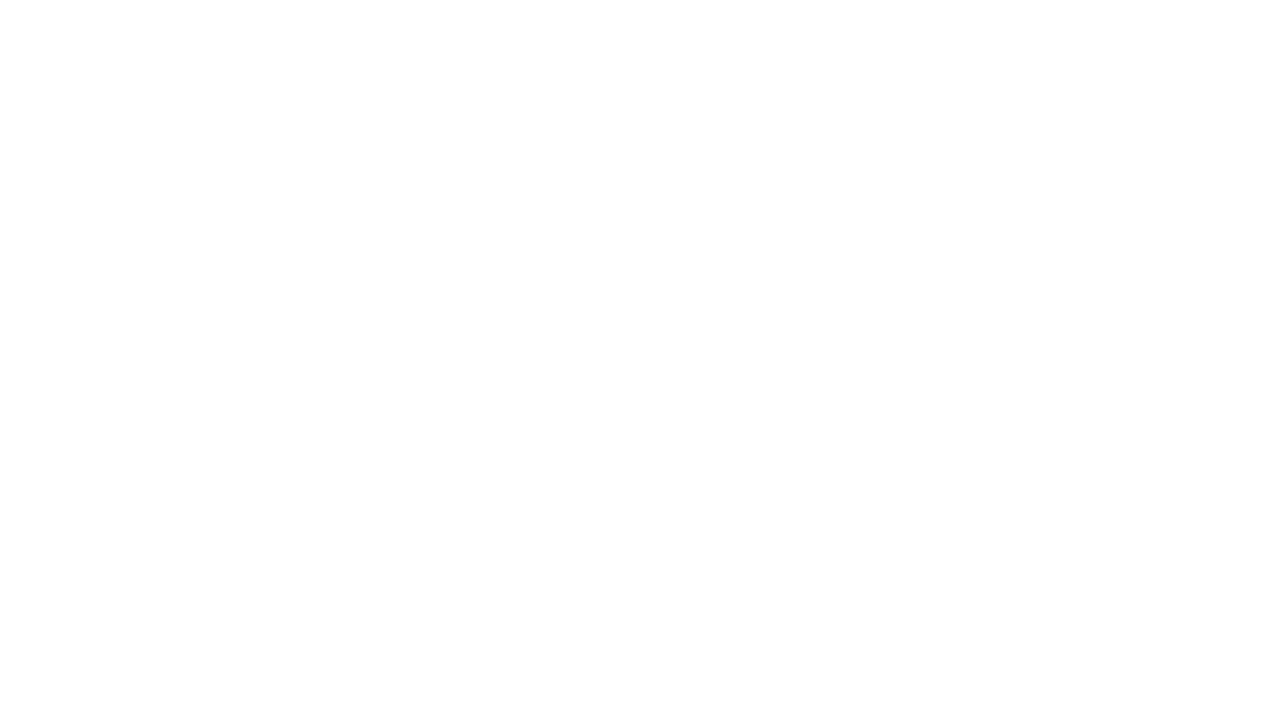
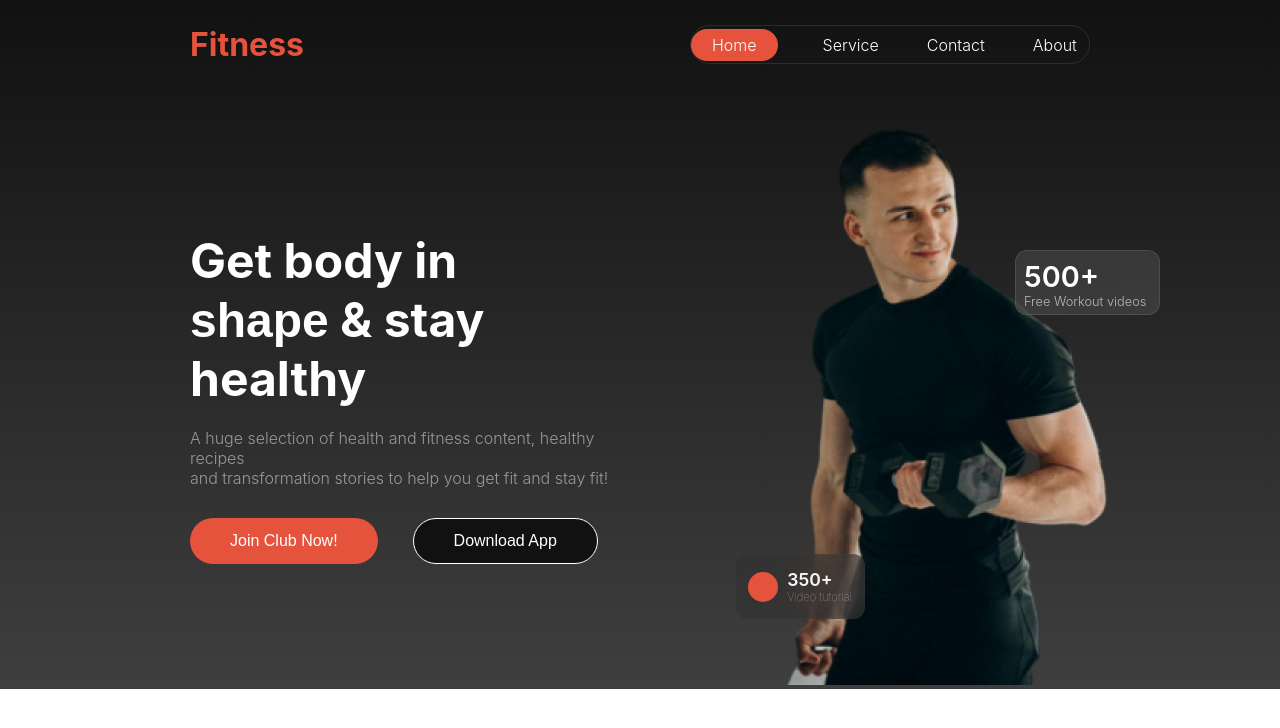
Before and after one commit to jacckj75/assignment-2, a plain HTML site: page index.html in a window 1280 px wide. Drawn offline with Linux system fonts and the light colour scheme; a web font is replaced by a local one.

Commit message:
header part push

```diff
--- a/index.html
+++ b/index.html
@@ -3,9 +3,61 @@
 <head>
     <meta charset="UTF-8">
     <meta name="viewport" content="width=device-width, initial-scale=1.0">
-    <title>Document</title>
+    <title>Assignment-2</title>
+    <link rel="stylesheet" href="style.css">
+    <link rel="stylesheet" href="responsive.css">
+    <link href="https://fonts.cdnfonts.com/css/miama" rel="stylesheet">
+    <link rel="stylesheet" href="https://cdnjs.cloudflare.com/ajax/libs/font-awesome/6.6.0/css/all.min.css" integrity="sha512-Kc323vGBEqzTmouAECnVceyQqyqdsSiqLQISBL29aUW4U/M7pSPA/gEUZQqv1cwx4OnYxTxve5UMg5GT6L4JJg==" crossorigin="anonymous" referrerpolicy="no-referrer" />
+
 </head>
 <body>
+    <!-- header start -->
+    <header>
 
+        <nav class="nav-bar-headers">
+            <div class="nav-bar-heading">
+             Fitness
+            </div>
+            <div class="nav-bar">
+             <span class="nav-bar-home"><a href="">Home</a></span>
+             <a href="">Service</a>
+             <a href="">Contact</a>
+             <a href="">About</a>
+            </div>
+
+            <div class="nav-bar-menu">
+             <i class="fa-solid fa-bars" style="color: #FFD43B;"></i>
+            </div>
+         </nav>
+         <div class="body-shape-container">
+
+             <div class="body-shape-content">
+              <h1>Get body in <br><span id="shape">shape</span> & stay <br>healthy</h1>
+              <p>A huge selection of health and fitness content, healthy recipes <br> and transformation stories to help you get fit and stay fit!</p>
+              <div class="body-shape-btn-container">
+                <button class="body-shape-btn1">Join Club Now!</button>
+                <button class="body-shape-btn2">Download App</button>
+              </div>
+             </div>
+
+             <div class="body-shape-image">
+               <img src="./Images 2.png" alt="">
+
+               <div class="body-shape350">
+                 <div id="round-shape"></div>
+                 <div class="body-shape350-content">
+                     <h4>350+</h4>
+                     <p>  Video tutorial</p>
+                 </div>
+               </div>
+               <div class="body-shape500">
+                  <h4>500+</h4>
+                  <p>Free Workout videos</p>
+               </div>
+             </div>
+
+         </div>
+
+    </header>
 </body>
 </html>
--- /dev/null
+++ b/responsive.css
@@ -0,0 +1,43 @@
+/* small device */
+@media screen and (max-width:576px) {
+    .nav-bar-menu{
+        display:block;
+        margin-right: 10px;
+        align-self: center;
+   }
+   .nav-bar{
+    display: none;
+   }
+   .body-shape-container{
+    flex-direction: column;
+    justify-content:flex-start ;
+    align-items: start;
+    width: 100%;
+
+   }
+   .body-shape-content{
+    padding-left: 8px;
+    }
+    .body-shape-btn-container{
+        width: 350px;
+    }
+    .body-shape350{
+       left: 10px;
+       top: 290px;
+    }
+    .body-shape500{
+        left:200px;
+        top:70px;
+    }
+    .body-shape-image{
+        margin-top: 50px;
+        justify-content:flex-start ;
+        align-items: start;
+        padding-left: 10px;
+    }
+}
+
+/* medium device */
+@media screen and (min-width:576px) and (max-width:992px) {
+
+}
--- /dev/null
+++ b/style.css
@@ -0,0 +1,173 @@
+*{
+    margin: 0;
+    padding: 0;
+    box-sizing: border-box;
+}
+@import url('https://fonts.googleapis.com/css2?family=Azeret+Mono:ital,wght@0,100..900;1,100..900&family=Inter:ital,opsz,wght@0,14..32,100..900;1,14..32,100..900&display=swap');
+body{
+    font-family: "Inter", sans-serif;
+  }
+/* header part start here*/
+header{
+    background: linear-gradient(180.00deg, rgb(17, 17, 17),rgba(119, 119, 119, 0.066) 500%);
+    }
+.nav-bar-headers{
+    max-width: 950px;
+    display: flex;
+    justify-content: space-between;
+     margin: 0 auto;
+    padding: 25px;
+}
+.nav-bar-heading{
+    color: rgb(230, 83, 60);
+    font-size: 2rem;
+     font-weight: 700;
+}
+.nav-bar-menu{
+     display: none;
+}
+.nav-bar{
+    width: 400px;
+    display: flex;
+    gap: 42px;
+    align-items: center;
+    border: 1px solid rgba(255, 255, 255, 0.1);
+    box-sizing: border-box;
+    border-radius: 33px;
+   }
+.nav-bar a{
+    padding: 3px;
+    text-decoration-line: none;
+    color:rgb(255, 255, 255);
+    font-size: 1rem;
+    font-weight: 300;
+}
+.nav-bar-home{
+    padding: 6px 18px 6px 18px;
+    border-radius: 35px;
+    background: rgb(230, 83, 60);
+    }
+.body-shape-container{
+    display: flex;
+    justify-content: center;
+    align-items: center;
+    /* width: 100%; */
+    /* height: 400px; */
+    margin-top: 16px;
+}
+.body-shape-content{
+    width: 50%;
+    padding-left: 190px;
+
+}
+.body-shape-content h1{
+    color: rgb(255, 255, 255);
+    font-size: 3rem;
+    font-weight: 700;
+    margin-bottom: 20px;
+}
+#shape{
+    font-family: 'Miama', sans-serif;
+    }
+.body-shape-content p{
+    color: rgba(255, 255, 255, 0.5);
+   font-size: 1rem;
+    font-weight: 300;
+    margin-bottom: 20px;
+}
+.body-shape-btn-container{
+        display: flex;
+        gap: 35px;
+        margin-top: 30px;
+        }
+.body-shape-btn1{
+    padding: 13px 40px;
+    border-radius: 35px;
+    background: rgb(230, 83, 60);
+    border: none;
+    color: rgb(255, 255, 255);
+    font-size: 1rem;
+    font-weight: 400;
+}
+.body-shape-btn2{
+    padding: 13px 40px;
+    border-radius: 35px;
+    background: rgb(17, 17,17);
+    box-sizing: border-box;
+    border: 1px solid rgb(255, 255, 255);
+    color: rgb(255, 255, 255);
+    font-size: 1rem;
+    font-weight: 400;
+
+}
+.body-shape-image{
+    position: relative;
+    width: 50%;
+    /* height: 400px; */
+    padding-left: 140px;
+}
+.body-shape-image img{
+    /* height: 100%; */
+    object-fit: cover;
+}
+#round-shape{
+    width: 30px;
+    height: 30px;
+    border-radius: 50%;
+    background: rgb(230, 83, 60);
+}
+.body-shape350{
+    position: absolute;
+    bottom: 70px;
+    left: 95px;
+    display: flex;
+    padding: 0 12px;
+    align-items: center;
+    justify-content: space-between;
+    width: 130px;
+    height: 65px;
+    box-sizing: border-box;
+    border: 1px solid rgba(255, 255, 255, 0.014);
+    border-radius: 12px;
+     backdrop-filter: blur(20px);
+    background: rgba(48, 48, 48, 0.54);
+}
+.body-shape350-content{
+
+}
+.body-shape350-content h4{
+    color: rgb(250, 250, 249);
+    font-size: 1.1rem;
+    font-weight: 580;
+}
+.body-shape350-content p{
+    color: rgba(239, 237, 232, 0.65);
+    font-size: 0.7rem;
+    font-weight: 90;
+}
+.body-shape500{
+    width: 145px;
+    height: 65px;
+    position: absolute;
+    top: 145px;
+    right:120px;
+    padding: 8px;
+    box-sizing: border-box;
+    border: 1px solid rgba(255, 255, 255, 0.1);
+    border-radius: 12px;
+    backdrop-filter: blur(20px);
+    background: rgba(255, 255, 255, 0.1);
+}
+.body-shape500 h4{
+    color: rgb(255, 255, 255);
+    font-size: 1.8rem;
+    font-weight: 600;
+}
+.body-shape500 p{
+    color: rgba(255, 255, 255, 0.65);
+    font-size: 0.8rem;
+font-weight: 260;
+}
+
+
+/* header part end */
```
Also changed, not shown: Images 2.png (added), exercise1.jpg (added), exercise2.png (added), exercise3.png (added), exercise5.jpg (added), exercise6.jpg (added), image 2.png (added), image 3.png (added), image 4.png (added), run.jpg (added), trainer1.png (added), trainer2.png (added), trainer3.png (added), trainer4.png (added), 1 more files, 2 other files.
